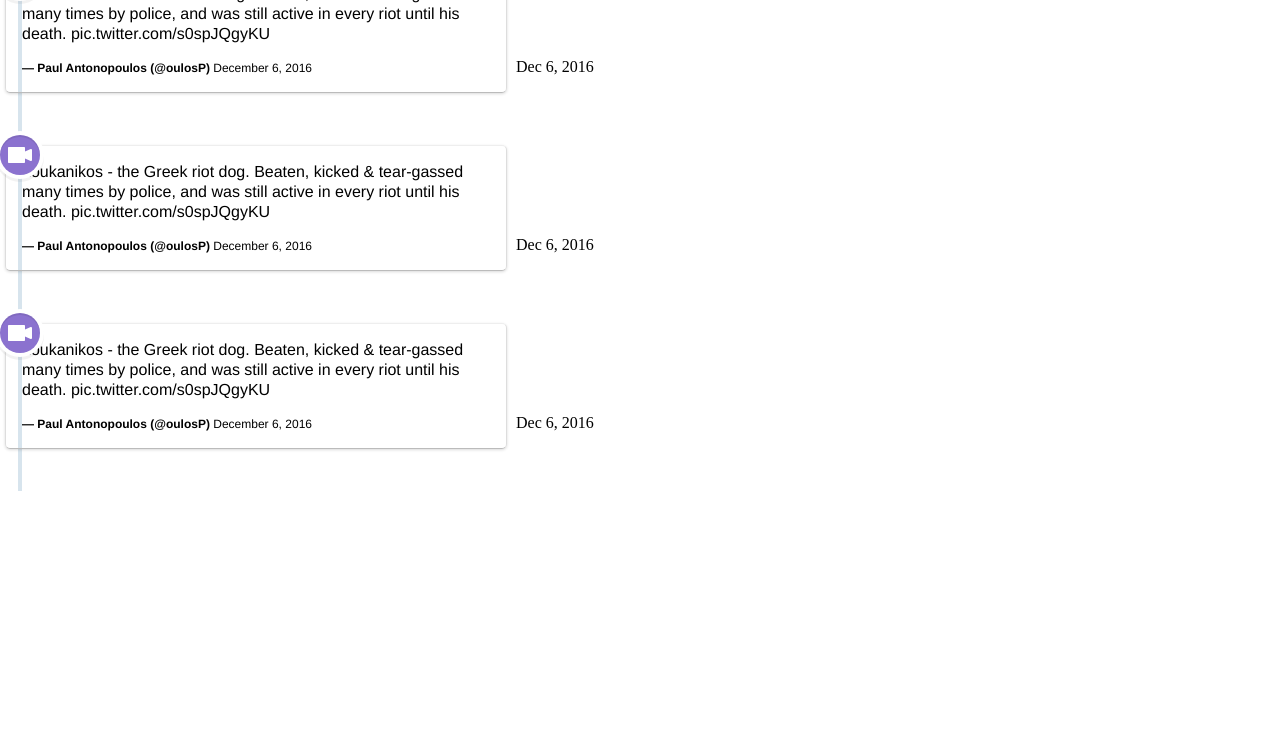
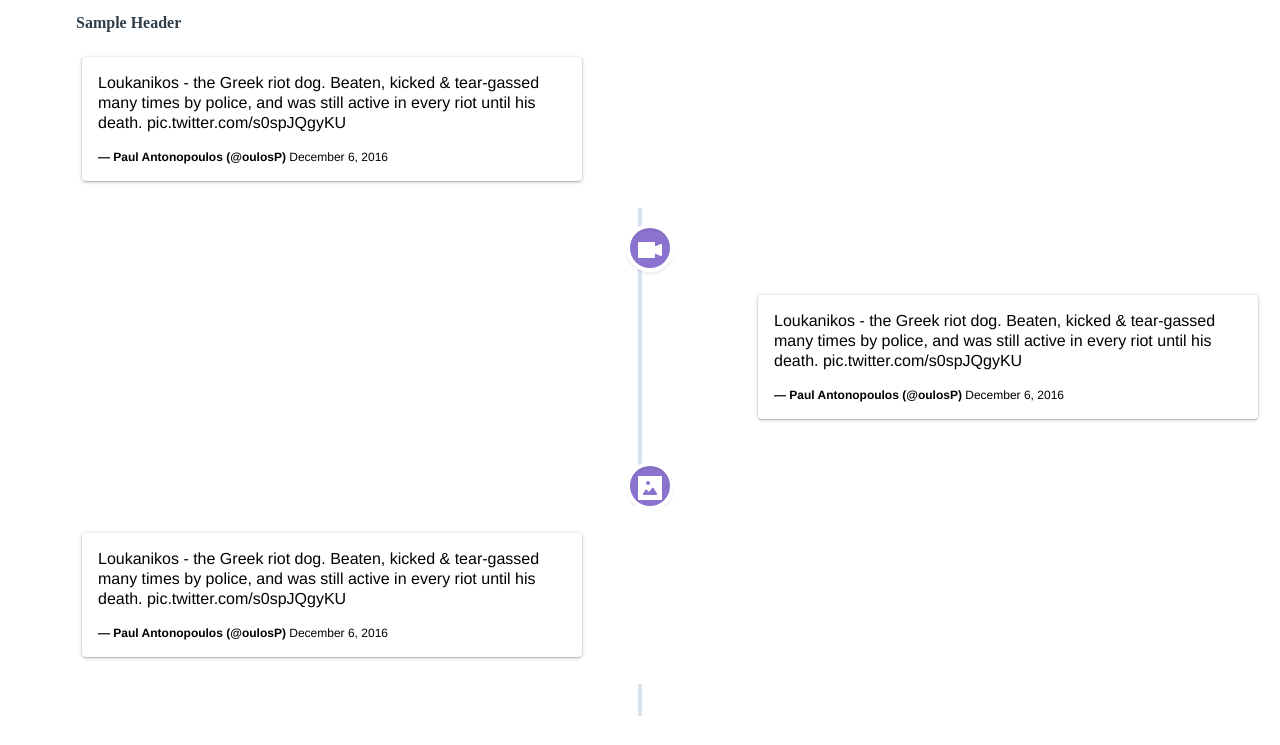
Before and after one commit to amaliacardenas/tribute-page, a plain HTML site: page index.html in a window 1280 px wide. Shown: the part 457-1202 px from the top of the page. Before the commit the page ends 980 px from the top, so only its background shows below. Drawn offline with Linux system fonts and the light colour scheme.

Commit message:
moved timeline and images to the center

```diff
--- a/css/stylesheet.css
+++ b/css/stylesheet.css
@@ -90,9 +90,9 @@ header img {
 }
 
 .cd-timeline-img {
-  position: absolute;
-  top: 0;
-  left: 0;
+  position: relative;
+  left: 50%;
+  margin-left: -10px;
   width: 40px;
   height: 40px;
   border-radius: 50%;
@@ -105,7 +105,7 @@ header img {
   height: 24px;
   position: relative;
   left: 50%;
-  top: 50%;
+  top: 26%;
   margin-left: -12px;
   margin-top: -12px;
 }
@@ -114,6 +114,99 @@ header img {
   background-color: #8b72cf;
 }
 
+
+.cd-timeline-content{
+  position: relative;
+  margin-left: 60px;
+  background: white;
+  border-radius: 0.25em;
+  padding: 1em;
+}
+
+.cd-timeline-content::after {
+  content: "";
+  display: table;
+  clear: both;
+}
+
+/*left off here*/
+
+.cd-timeline-content h2 {
+  color: #303e49;
+  font-size: 1em;
+}
+
+/*delete if needed*/
+
+/*.cd-timeline-content p {
+  margin: 1em 0;
+  line-height: 1.6;
+  background: #acb7c0;
+  color: white;
+  border-radius: 0.25em;
+}*/
+
+.cd-timeline-content .cd-read-more {
+  float: right;
+  padding: .8em 1em;
+}
+
+.cd-timeline-content .cd-read-more, .cd-timeline-content .cd-date {
+  display: inline-block;
+}
+
+.no-touch .cd-timeline-content .cd-read-more::hover {
+  background-color: #bac4cb;
+}
+
+.cd-timeline-content .cd-date{
+    float: left;
+    padding: .8em 0;
+    opacity: .7;
+}
+
+/*left off here*/
+
+.cd-timeline-content::before{
+  content: " ";
+  position: absolute;
+  top: 16px;
+  right: 100%;
+  height: 0;
+  width: 0;
+  border: 7px solid tranparent;
+  border-right: 7px solid white;
+
+}
+
+
+  #cd-timeline::before {
+    left: 50%;
+    margin-left: -2px;
+  }
+
+
+
+/*Timeline Content Floats */
+
+.cd-timeline-block:nth-child(even) .cd-timeline-content {
+  float: right;
+}
+.cd-timeline-block:nth-child(even) .cd-timeline-content::before {
+  top: 24px;
+  left: auto;
+  right: 100%;
+  border-color: transparent;
+  border-right-color: white;
+}
+.cd-timeline-block:nth-child(even) .cd-timeline-content .cd-read-more {
+  float: right;
+}
+.cd-timeline-block:nth-child(even) .cd-timeline-content .cd-date {
+  left: auto;
+  right: 122%;
+  text-align: right;
+}
 
 
 
@@ -152,3 +245,10 @@ blockquote.twitter-tweet a:hover,
 blockquote.twitter-tweet a:focus {
   text-decoration: underline;
 }
+
+/**** Footer ****/
+
+footer {
+  height: 100px;
+  background-color: #303e49;
+}
--- a/index.html
+++ b/index.html
@@ -18,13 +18,14 @@
   <section id="cd-timeline" class="cd-container">
     <div class="cd-timeline-block">
       <div class="cd-timeline-img cd-picture">
-        <img src="./images/media-color-1_player.svg" alt="picture">
+        <img src="./images/twitter-snow.svg" alt="picture">
       </div> <!-- cd-timeline-img -->
 
       <div class="cd-timeline-content">
+      <h2>Sample Header</h2>
       <blockquote class="twitter-tweet" data-lang="en"><p lang="en" dir="ltr">Loukanikos - the Greek riot dog. Beaten, kicked &amp; tear-gassed many times by police, and was still active in every riot until his death. <a href="https://t.co/s0spJQgyKU">pic.twitter.com/s0spJQgyKU</a></p>&mdash; Paul Antonopoulos (@oulosP) <a href="https://twitter.com/oulosP/status/806045602266001408">December 6, 2016</a></blockquote>
       <script async src="//platform.twitter.com/widgets.js" charset="utf-8"></script>
-        <span class="cd-date">Dec 6, 2016</span>
+        <!-- <span class="cd-date">Dec 6, 2016</span> -->
       </div> <!-- cd-timeline-content -->
     </div> <!-- cd-timeline-block -->
 
@@ -35,20 +36,23 @@
     <div class="cd-timeline-content">
     <blockquote class="twitter-tweet" data-lang="en"><p lang="en" dir="ltr">Loukanikos - the Greek riot dog. Beaten, kicked &amp; tear-gassed many times by police, and was still active in every riot until his death. <a href="https://t.co/s0spJQgyKU">pic.twitter.com/s0spJQgyKU</a></p>&mdash; Paul Antonopoulos (@oulosP) <a href="https://twitter.com/oulosP/status/806045602266001408">December 6, 2016</a></blockquote>
     <script async src="//platform.twitter.com/widgets.js" charset="utf-8"></script>
-      <span class="cd-date">Dec 6, 2016</span>
+     <!--  <span class="cd-date">Dec 6, 2016</span> -->
     </div> <!-- cd-timeline-content -->
   </div> <!-- cd-timeline-block -->
 
   <div class="cd-timeline-block">
     <div class="cd-timeline-img cd-picture">
-      <img src="./images/cd-icon-movie.svg" alt="picture">
+      <img src="./images/cd-icon-picture.svg" alt="picture">
     </div> <!-- cd-timeline-img -->
     <div class="cd-timeline-content">
     <blockquote class="twitter-tweet" data-lang="en"><p lang="en" dir="ltr">Loukanikos - the Greek riot dog. Beaten, kicked &amp; tear-gassed many times by police, and was still active in every riot until his death. <a href="https://t.co/s0spJQgyKU">pic.twitter.com/s0spJQgyKU</a></p>&mdash; Paul Antonopoulos (@oulosP) <a href="https://twitter.com/oulosP/status/806045602266001408">December 6, 2016</a></blockquote>
     <script async src="//platform.twitter.com/widgets.js" charset="utf-8"></script>
-      <span class="cd-date">Dec 6, 2016</span>
+    <!--   <span class="cd-date">Dec 6, 2016</span> -->
     </div> <!-- cd-timeline-content -->
   </div> <!-- cd-timeline-block -->
   </section>
+  <footer>
+
+  </footer>
 </body>
 </html>
```
Also changed, not shown: images/twitter-snow.svg (added), images/twitter.svg (added).
